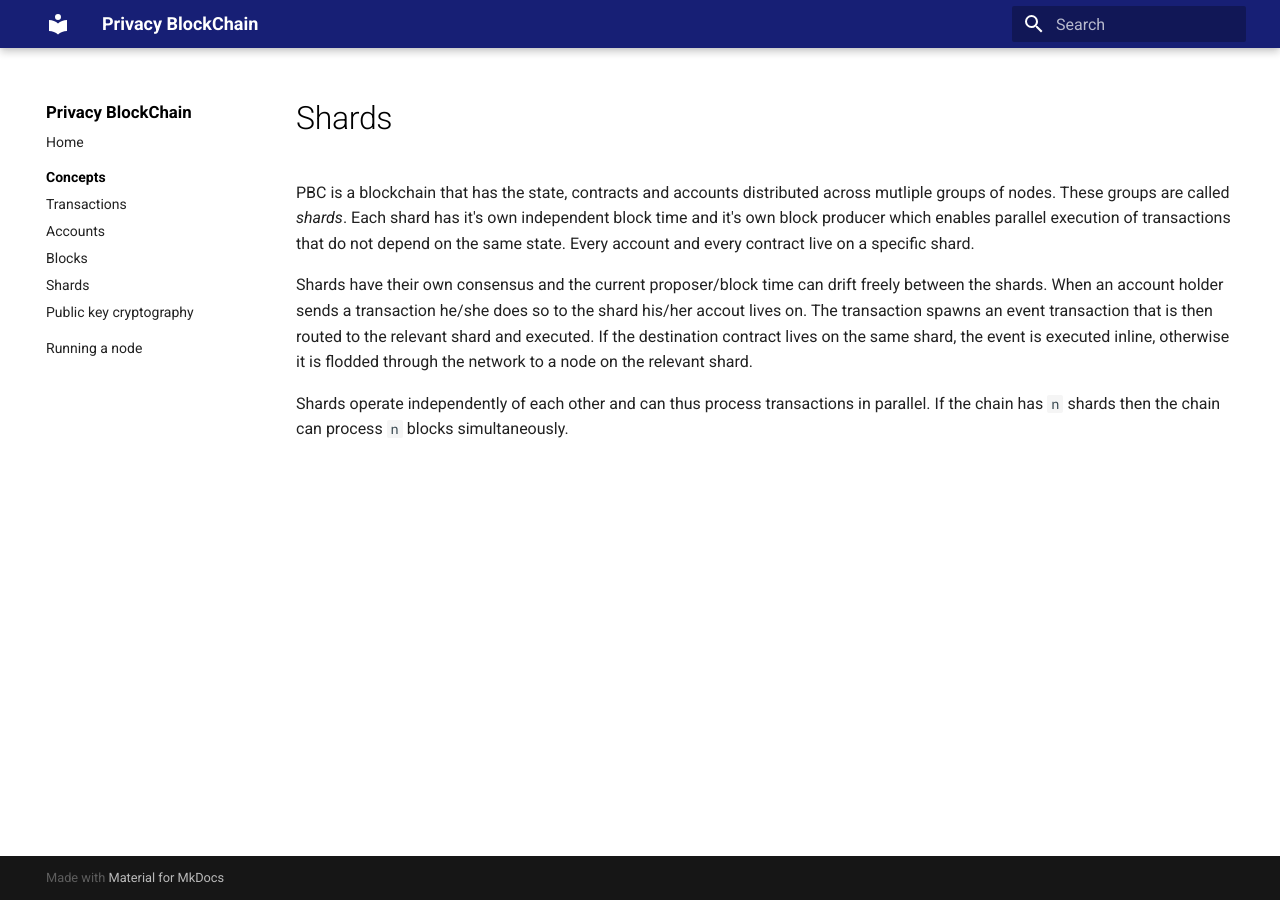
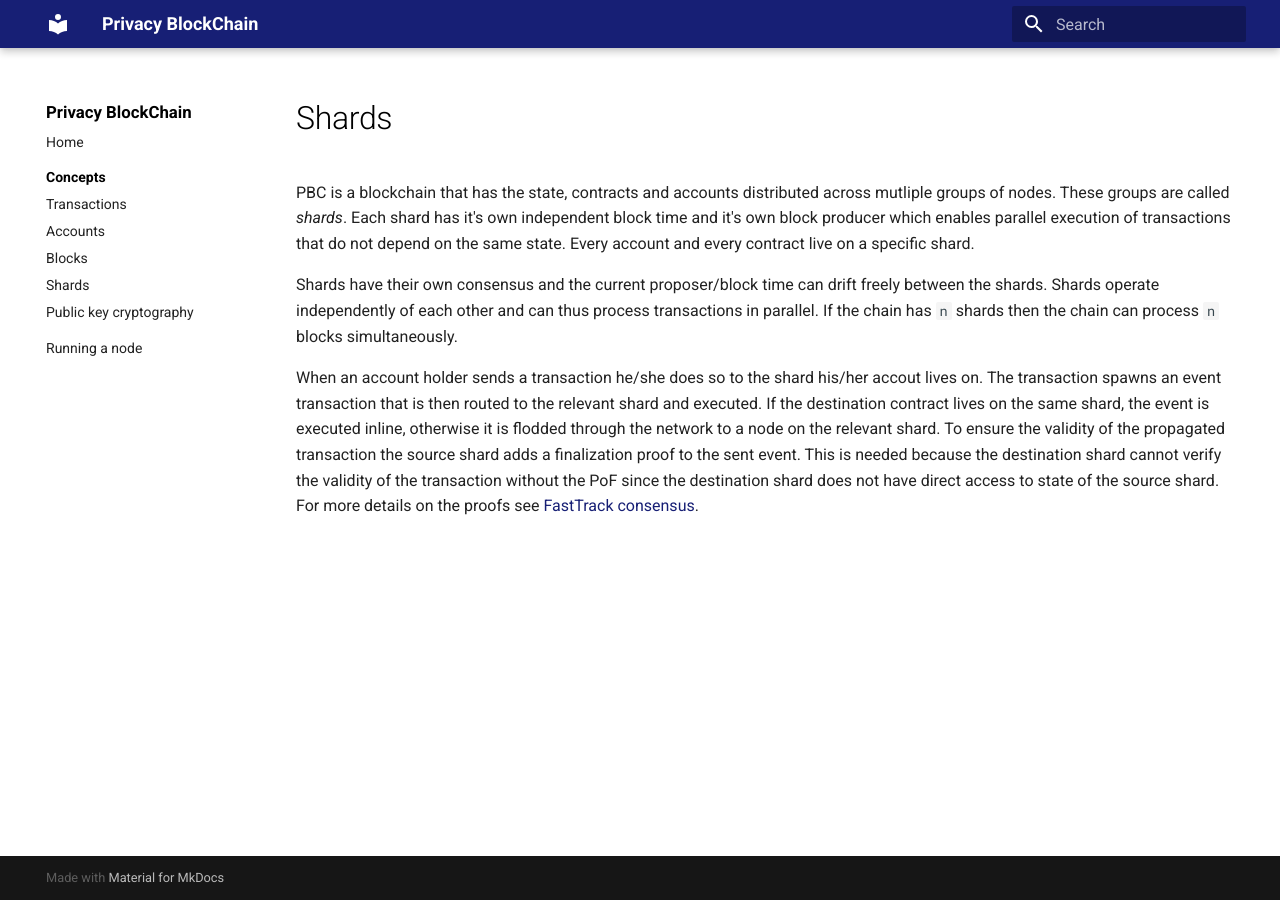
Before and after one commit to 0xSero/partisia-docs, an MkDocs documentation site: the page built from docs/shards.md, in a window 1280 px wide. Built offline with MkDocs 1.6.1 and Material for MkDocs 9.7.7, drawn with Linux system fonts in a browser that asks for light colours; a script that is not in the unit is left out.

Commit message:
consensus and shards

```diff
--- a/docs/shards.md
+++ b/docs/shards.md
@@ -2,6 +2,7 @@
 
 PBC is a blockchain that has the state, contracts and accounts distributed across mutliple groups of nodes. These groups are called *shards*. Each shard has it's own independent block time and it's own block producer which  enables parallel execution of transactions that do not depend on the same state. Every account and every contract live on a specific shard.
 
-Shards have their own consensus and the current proposer/block time can drift freely between the shards. When an account holder sends a transaction he/she does so to the shard his/her accout lives on. The transaction spawns an event transaction that is then routed to the relevant shard and executed. If the destination contract lives on the same shard, the event is executed inline, otherwise it is flodded through the network to a node on the relevant shard.
+Shards have their own consensus and the current proposer/block time can drift freely between the shards.
+Shards operate independently of each other and can thus process transactions in parallel. If the chain has `n` shards then the chain can process `n` blocks simultaneously.
 
-Shards operate independently of each other and can thus process transactions in parallel. If the chain has `n` shards then the chain can process `n` blocks simultaneously.
+When an account holder sends a transaction he/she does so to the shard his/her accout lives on. The transaction spawns an event transaction that is then routed to the relevant shard and executed. If the destination contract lives on the same shard, the event is executed inline, otherwise it is flodded through the network to a node on the relevant shard. To ensure the validity of the propagated transaction the source shard adds a finalization proof to the sent event. This is needed because the destination shard cannot verify the validity of the transaction without the PoF since the destination shard does not have direct access to state of the source shard. For more details on the proofs see [FastTrack consensus](consensus.md).
```
Also changed, not shown: docs/consensus.md (+1 -1 lines), docs/events.md (+1 -1 lines).
